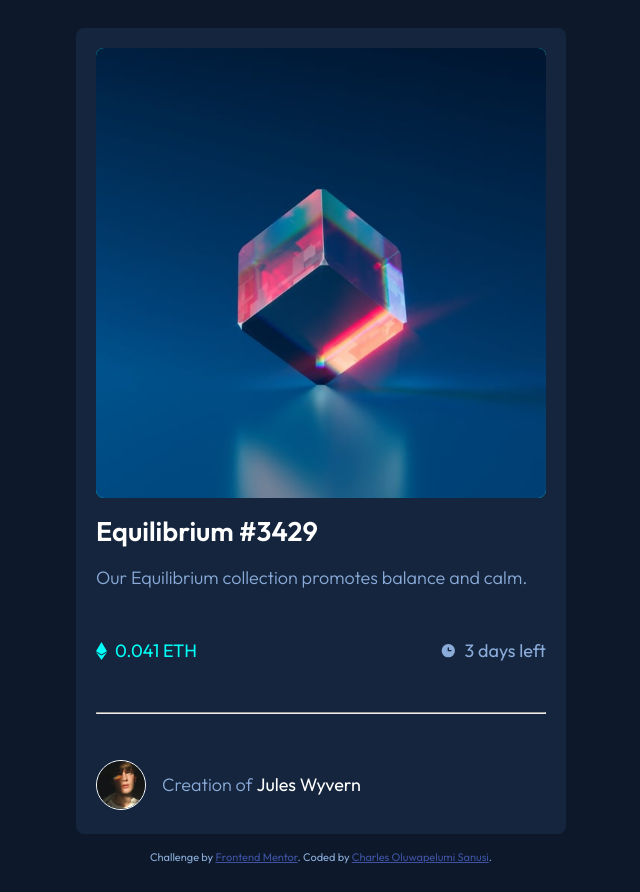
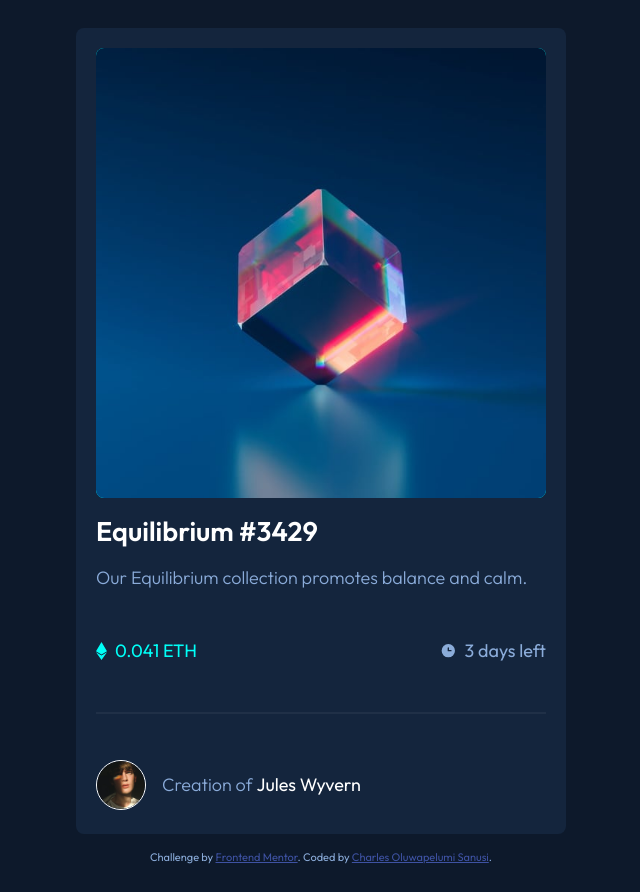
Before and after one commit to charlsoluwapelumi/nft-preview-card-component, a plain HTML site: page index.html in a window 1280 px wide. Shown: the whole page, without its empty margins (319-959 px from the left). Drawn offline with Linux system fonts and the light colour scheme.

Commit message:
Update styles.css

```diff
--- a/styles.css
+++ b/styles.css
@@ -64,6 +64,10 @@ body {
     padding: 20px;
 }
 
+hr {
+    border: 1px solid hsl(0, 0%, 100%, 5%);
+}
+
 .avatar {
     display: flex;
     align-items: center;
```
